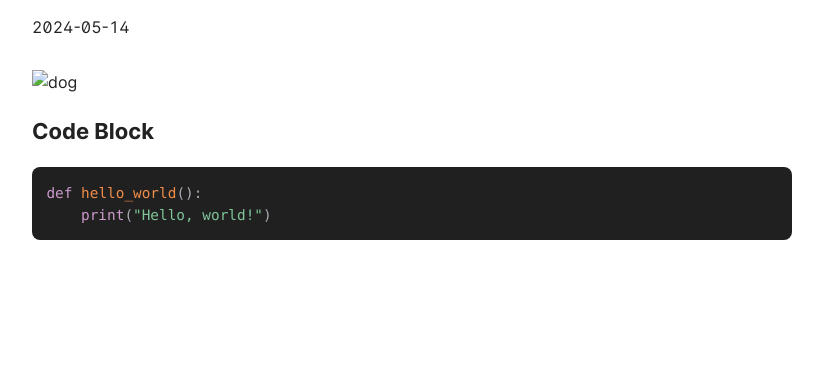
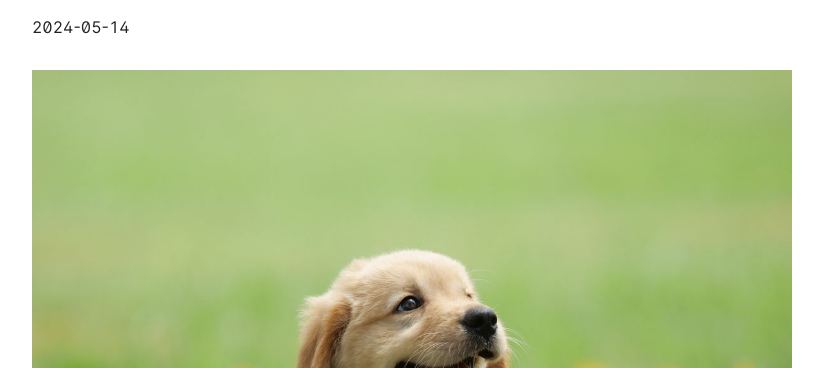
Before and after one commit to akwile/akwile.github.io, a plain HTML site: page posts/my-first-post/index.html in a window 1280 px wide. Shown: the part 217-585 px from the top of the page, without its empty margins (228-1051 px from the left). Drawn offline with Linux system fonts and the light colour scheme.

Commit message:
Add new post with image and code block

```diff
--- a/posts/my-first-post/index.html
+++ b/posts/my-first-post/index.html
@@ -148,7 +148,7 @@ def hello_world(): print(&#34;Hello, world!&#34;) ">
 
     <div class="post-content">
 
-      <p><img src="images/puppy.jpg" alt="dog"></p>
+      <p><img src="/images/puppy.jpg" alt="dog"></p>
 <h3 id="code-block">
   Code Block
   <a href="#code-block" class="h-anchor" aria-hidden="true">#</a>
```
